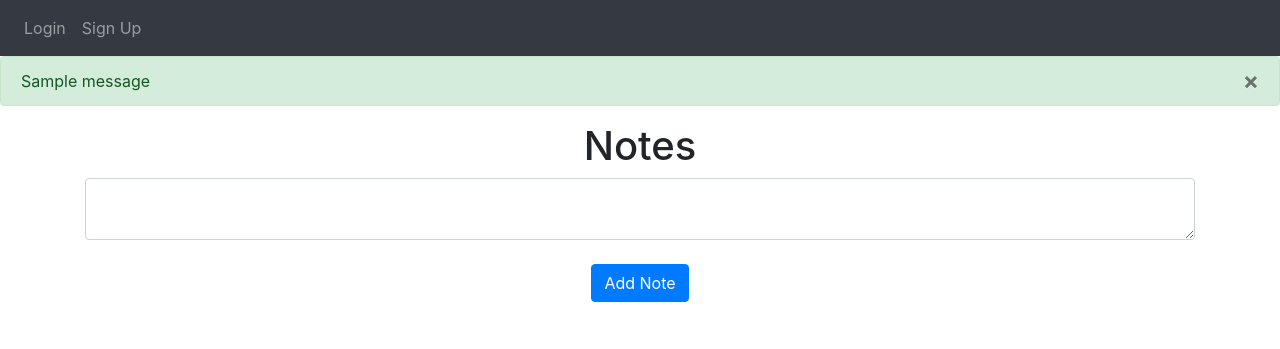
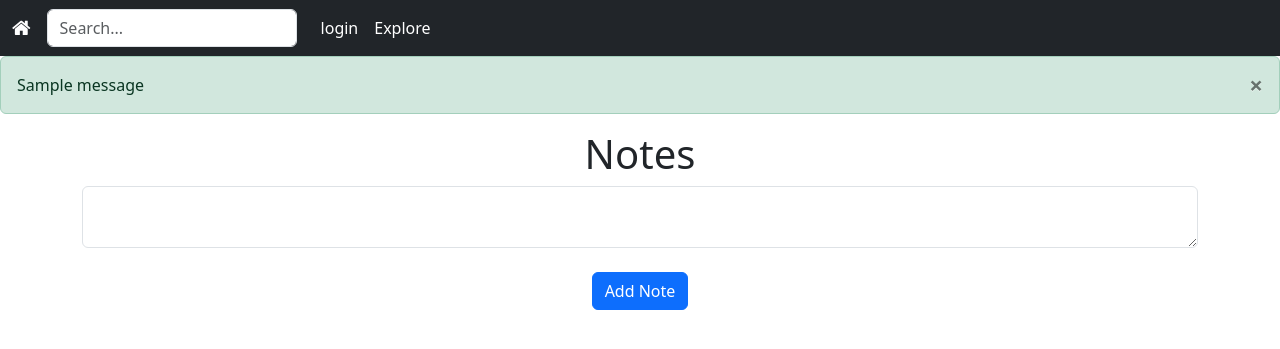
Before and after one commit to KarimChaouch/Web-App, a Python web app: template website/templates/home.html in a window 1280 px wide. Shown: the top 349 px of the page. Run offline with Jinja, Linux system fonts and the light colour scheme; the template is opened without the code that fills it, so the values that code supplies are empty; one stand-in notice (Sample message) is shown; some libraries are stand-ins or nearby versions.

Commit message:
add layout

```diff
--- /dev/null
+++ b/docker-config.txt
@@ -0,0 +1,2 @@
+╰─ docker run -d --name nginx -v /etc/nginx/nginx.conf:config/nginx.conf -p 80:80 -p 443:443 nginx:latest
+╰─ docker run --name=mk-mysql -p3306:3306 -v mysql-volume:/var/lib/mysql -e MYSQL_ROOT_PASSWORD=root -d mysql/mysql-server:8.0.20
--- /dev/null
+++ b/website/static/navbar.css
@@ -0,0 +1,13 @@
+.form-white.input-group>.form-control:focus {
+    border-color: #fff;
+    box-shadow: inset 0 0 0 1px #fff;
+  }
+
+  .navbar-dark .navbar-nav .nav-link {
+    color: #fff;
+  }
+
+  .navbar-dark .navbar-nav .nav-link:hover,
+  .navbar-dark .navbar-nav .nav-link:focus {
+    color: rgba(255, 255, 255, 0.75);
+  }
--- a/website/templates/home.html
+++ b/website/templates/home.html
@@ -1,4 +1,4 @@
-{% extends "base.html" %} {% block title %}Home{% endblock %} {% block content
+{% extends "layout.html" %} {% block title %}Home{% endblock %} {% block content
 %}
 <h1 align="center">Notes</h1>
 <ul class="list-group list-group-flush" id="notes">
--- a/website/templates/layout.html
+++ b/website/templates/layout.html
@@ -0,0 +1,180 @@
+<!DOCTYPE html>
+<html>
+  <head>
+    <meta charset="utf-8" />
+    <meta name="viewport" content="width=device-width, initial-scale=1" />
+    <link
+      rel="stylesheet"
+      href="https://stackpath.bootstrapcdn.com/bootstrap/4.4.1/css/bootstrap.min.css"
+      integrity="sha384-Vkoo8x4CGsO3+Hhxv8T/Q5PaXtkKtu6ug5TOeNV6gBiFeWPGFN9MuhOf23Q9Ifjh"
+      crossorigin="anonymous"
+    />
+    <link
+      rel="stylesheet"
+      href="https://stackpath.bootstrapcdn.com/font-awesome/4.7.0/css/font-awesome.min.css"
+      crossorigin="anonymous"
+    />
+    <link rel="stylesheet" href="/static/navbar.css" />
+    <link
+      href="https://cdn.jsdelivr.net/npm/bootstrap@5.3.0-alpha1/dist/css/bootstrap.min.css"
+      rel="stylesheet"
+      integrity="sha384-GLhlTQ8iRABdZLl6O3oVMWSktQOp6b7In1Zl3/Jr59b6EGGoI1aFkw7cmDA6j6gD"
+      crossorigin="anonymous"
+    />
+    <link
+      rel="stylesheet"
+      href="https://cdnjs.cloudflare.com/ajax/libs/font-awesome/4.7.0/css/font-awesome.min.css"
+    />
+    <script
+      src="https://cdn.jsdelivr.net/npm/bootstrap@5.3.0-alpha1/dist/js/bootstrap.bundle.min.js"
+      integrity="sha384-w76AqPfDkMBDXo30jS1Sgez6pr3x5MlQ1ZAGC+nuZB+EYdgRZgiwxhTBTkF7CXvN"
+      crossorigin="anonymous"
+    ></script>
+
+    <title>{% block title %}Home{% endblock %}</title>
+  </head>
+  <body>
+    <!-- <nav class="navbar navbar-expand-lg navbar-dark bg-dark">
+      <button
+        class="navbar-toggler"
+        type="button"
+        data-toggle="collapse"
+        data-target="#navbar"
+      >
+        <span class="navbar-toggler-icon"></span>
+      </button>
+      <div class="collapse navbar-collapse" id="navbar">
+        <div class="navbar-nav">
+          {% if user.is_authenticated %}
+          <a class="nav-item nav-link" id="home" href="/">Home</a>
+          <a class="nav-item nav-link" id="logout" href="/logout">Logout</a>
+          {% else %}
+          <a class="nav-item nav-link" id="login" href="/login">Login</a>
+          <a class="nav-item nav-link" id="signUp" href="/sign-up">Sign Up</a>
+          {% endif %}
+        </div>
+      </div>
+    </nav> -->
+
+    <!-- NEW NAVBAR -->
+    <!-- Navbar -->
+    <nav class="navbar navbar-expand-lg navbar-dark bg-dark">
+      <div class="container-fluid">
+        <a class="navbar-brand" href="/">
+          <i class="fa fa-home fa-10x"></i>
+        </a>
+        <button
+          class="navbar-toggler"
+          type="button"
+          data-mdb-toggle="collapse"
+          data-mdb-target="#navbarSupportedContent"
+          aria-controls="navbarSupportedContent"
+          aria-expanded="false"
+          aria-label="Toggle navigation"
+        >
+          <i class="fa fa-bars" aria-hidden="true"></i>
+        </button>
+        <div class="collapse navbar-collapse" id="navbarSupportedContent">
+          <form class="me-3">
+            <div class="form-white input-group" style="width: 250px">
+              <input
+                type="search"
+                class="form-control rounded"
+                placeholder="Search..."
+                aria-label="Search"
+                aria-describedby="search-addon"
+              />
+            </div>
+          </form>
+          <ul class="navbar-nav me-auto mb-2 mb-lg-0">
+            {% if user.is_authenticated %}
+            <!-- <li class="nav-item">
+              <a class="nav-link" id="home" href="/">Home</a>
+            </li>
+            <li class="nav-item">
+              <a class="nav-link" id="logout" href="/logout">Logout</a>
+            </li> -->
+            <ul class="navbar-nav ml-auto">
+              <li class="nav-item dropdown">
+                <a
+                  class="nav-link dropdown-toggle"
+                  data-bs-toggle="dropdown"
+                  role="button"
+                  aria-haspopup="true"
+                  aria-expanded="false"
+                  ><i class="fa fa-user-circle-o" aria-hidden="true"></i>
+                </a>
+                <div class="dropdown-menu">
+                  <a class="dropdown-item" id="Account" href="/account"
+                    >Account</a
+                  >
+                  <a class="dropdown-item" href="#">Another action</a>
+                  <div class="dropdown-divider"></div>
+                  <a class="dropdown-item" id="logout" href="/logout">Logout</a>
+                </div>
+              </li>
+            </ul>
+            {% else %}
+            <li class="nav-item">
+              <a class="nav-link" id="login" href="/login">login</a>
+            </li>
+            <li class="nav-item">
+              <a class="nav-link" id="signUp" href="/sign-up">Explore</a>
+            </li>
+            {% endif %}
+          </ul>
+        </div>
+      </div>
+    </nav>
+    <!-- Navbar -->
+
+    <!-- FLASH MESSAGES -->
+    {% with messages = get_flashed_messages(with_categories=true) %} {% if
+    messages %} {% for category, message in messages %} {% if category ==
+    'error' %}
+    <div class="alert alert-danger alter-dismissable fade show" role="alert">
+      {{ message }}
+      <button type="button" class="close" data-dismiss="alert">
+        <span aria-hidden="true">&times;</span>
+      </button>
+    </div>
+    {% else %}
+    <div class="alert alert-success alter-dismissable fade show" role="alert">
+      {{ message }}
+      <button type="button" class="close" data-dismiss="alert">
+        <span aria-hidden="true">&times;</span>
+      </button>
+    </div>
+    {% endif %} {% endfor %} {% endif %} {% endwith %}
+
+    <div class="container">{% block content %} {% endblock %}</div>
+    <script
+      src="https://code.jquery.com/jquery-3.2.1.slim.min.js"
+      integrity="sha384-KJ3o2DKtIkvYIK3UENzmM7KCkRr/rE9/Qpg6aAZGJwFDMVNA/GpGFF93hXpG5KkN"
+      crossorigin="anonymous"
+    ></script>
+    <script
+      src="https://cdnjs.cloudflare.com/ajax/libs/popper.js/1.12.9/umd/popper.min.js"
+      integrity="sha384-ApNbgh9B+Y1QKtv3Rn7W3mgPxhU9K/ScQsAP7hUibX39j7fakFPskvXusvfa0b4Q"
+      crossorigin="anonymous"
+    ></script>
+    <script
+      src="https://maxcdn.bootstrapcdn.com/bootstrap/4.0.0/js/bootstrap.min.js"
+      integrity="sha384-JZR6Spejh4U02d8jOt6vLEHfe/JQGiRRSQQxSfFWpi1MquVdAyjUar5+76PVCmYl"
+      crossorigin="anonymous"
+    ></script>
+
+    {% block javascript %}
+    <script type="text/javascript">
+      function deleteNote(noteId) {
+        fetch("/delete-note", {
+          method: "POST",
+          body: JSON.stringify({ noteId: noteId }),
+        }).then((_res) => {
+          window.location.href = "/";
+        });
+      }
+    </script>
+    {% endblock %}
+  </body>
+</html>
```
